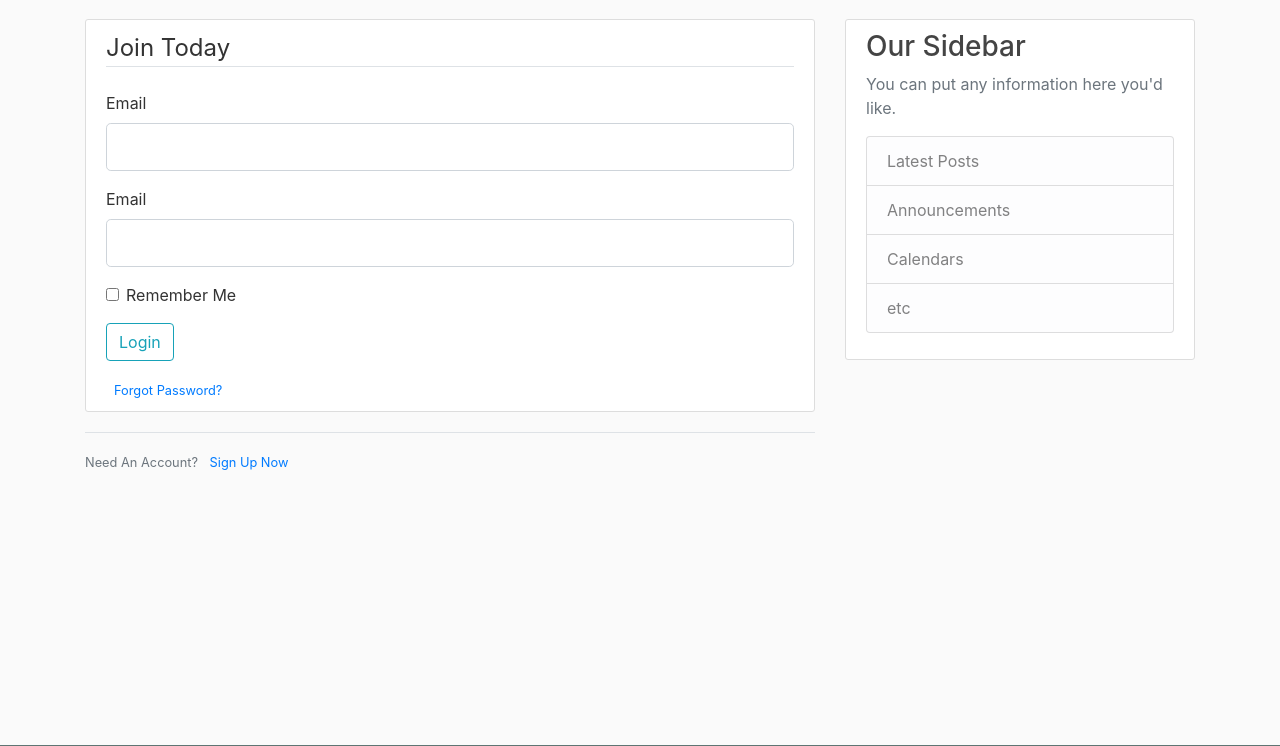
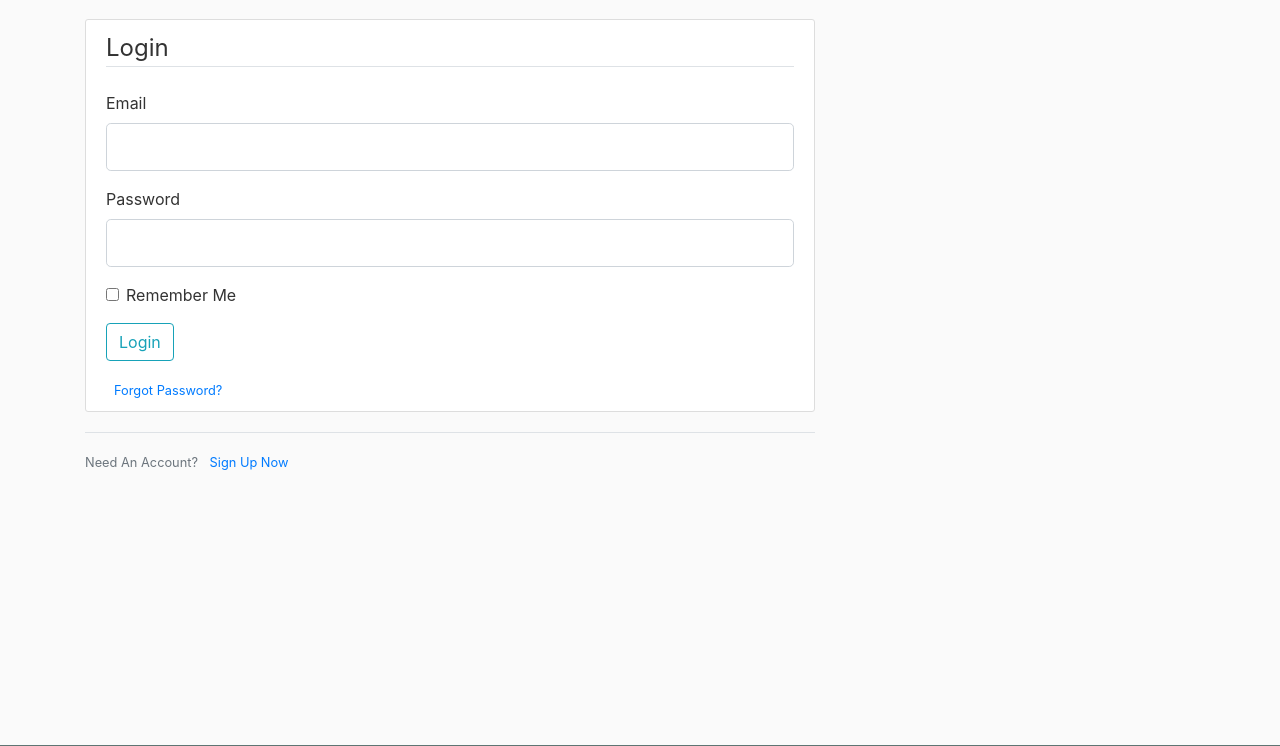
Before and after one commit to D-Bits/Flask-Blog, a Flask app: page /login in a window 1280 px wide. Shown: the part 61-807 px from the top of the page. Run offline with Flask 2, Linux system fonts and the light colour scheme; some libraries are stand-ins or nearby versions.

Commit message:
Implemented user auth.

```diff
--- a/blog/__init__.py
+++ b/blog/__init__.py
@@ -1,5 +1,7 @@
 from flask import Flask
 from flask_sqlalchemy import SQLAlchemy
+from flask_bcrypt import Bcrypt
+from flask_login import LoginManager
 from os import getenv
 from dotenv import load_dotenv
 
@@ -14,6 +16,10 @@ app.config['SECRET_KEY'] = getenv("SECRET_KEY")
 # Set SQL Alchemy config
 app.config["SQLALCHEMY_DATABASE_URI"] = 'sqlite:///site.db'
 db = SQLAlchemy(app)
+# Initialize Bcrypt for user auth
+bcrypt = Bcrypt(app)
+# Initialize login manager
+login_manager = LoginManager(app)
 
 # Load environment type from environment var
 ENV = getenv("ENV")
--- a/blog/forms.py
+++ b/blog/forms.py
@@ -1,6 +1,7 @@
 from flask_wtf import FlaskForm
 from wtforms import StringField, PasswordField, SubmitField, BooleanField
-from wtforms.validators import DataRequired, Length, Email, EqualTo
+from wtforms.validators import DataRequired, Length, Email, EqualTo, ValidationError
+from blog.models import User
 
 
 # For registering new users
@@ -12,6 +13,24 @@ class RegistrationForm(FlaskForm):
     confirm_password = PasswordField('Confirm Password', validators=[DataRequired(), EqualTo('password')])
     submit = SubmitField('Sign Up')
 
+    # Make sure username is unique
+    def validate_username(self, username):
+
+        user = User.query.filter_by(username.data).first()
+
+        if user:
+
+            raise ValidationError('That username is already taken. Please choose a different one.')
+
+    # Make sure email is unique
+    def validate_email(self, email):
+
+        email = User.query.filter_by(email.data).first()
+
+        if email:
+
+            raise ValidationError('That email is already taken. Please choose a different one.')
+
 
 # For logging in existing users
 class LoginForm(FlaskForm):
--- a/blog/routes.py
+++ b/blog/routes.py
@@ -1,6 +1,8 @@
 from flask import render_template, redirect, url_for, flash
+from flask_login import login_user
 from blog.forms import RegistrationForm, LoginForm
-from blog import app
+from blog import app, bcrypt, db
+from blog.models import User
 
 
 posts = [
@@ -40,9 +42,16 @@ def register():
 
     if form.validate_on_submit():
 
+        # Hash AND salt the user's password w/ Bcrypt
+        hashed_pass = bcrypt.generate_password_hash(form.password.data).decode('utf-8')
+        user = User(username=form.username.data, email=form.email.data, password=hashed_pass)
+        # Add the new user to the db, and commit the transaction
+        db.session.add(user)
+        db.session.commit()
+
         flash(f"Account created for {form.username.data}!", 'success')
 
-        return redirect(url_for('index'))
+        return redirect(url_for('login'))
 
     return render_template('register.html', form=form, title="Register")
 
@@ -55,11 +64,10 @@ def login():
 
     if form.validate_on_submit():
 
-        if form.email.data == "admin@blog.com" and form.password.data == "password":
-
-            flash("You have been logged in.", "success")
+        user = User.query.filter_by(email=form.email.data).first()
+        if user and bcrypt.check_password_hash(user.password, form.password.data):
+            login_user(user, remember=form.remember.data)
             return redirect(url_for('index'))
-
         else:
             flash("Login failed. Please check username and/or password.", "danger")
 
--- a/blog/templates/layout.html
+++ b/blog/templates/layout.html
@@ -42,6 +42,7 @@
 
     <main role="main" class="container">
       <div class="row">
+
         <div class="col-md-8">
           <!--Display flash messages-->
           {% with messages = get_flashed_messages(with_categories=true) %}
@@ -55,9 +56,12 @@
           {% endwith %}
 
           {% block content %}
+
           {% endblock %}
+
         </div>
-        <div class="col-md-4">
+
+       <!--  <div class="col-md-4">
           <div class="content-section">
             <h3>Our Sidebar</h3>
             <p class='text-muted'>You can put any information here you'd like.
@@ -69,7 +73,8 @@
               </ul>
             </p>
           </div>
-        </div>
+        </div> -->
+
       </div>
     </main>
 
--- a/blog/templates/login.html
+++ b/blog/templates/login.html
@@ -8,7 +8,7 @@
             <!--Add CSRF token-->
             {{ form.hidden_tag() }}
             <fieldset class="form-group">
-                <legend class="border-bottom mb-4">Join Today</legend>
+                <legend class="border-bottom mb-4">Login</legend>
 
                 <div class="form-group">
                     {{ form.email.label(class="form-control-label") }}
@@ -26,7 +26,7 @@
                 </div>
 
                 <div class="form-group">
-                    {{ form.email.label(class="form-control-label") }}
+                    {{ form.password.label(class="form-control-label") }}
                     {% if form.password.errors %}
                         {{ form.password(class="form-control form-control-lg is-invalid") }}
                         <div class="invalid-feedback">
--- a/blog/templates/register.html
+++ b/blog/templates/register.html
@@ -41,7 +41,7 @@
                 </div>
 
                 <div class="form-group">
-                    {{ form.email.label(class="form-control-label") }}
+                    {{ form.password.label(class="form-control-label") }}
                     {% if form.password.errors %}
                         {{ form.password(class="form-control form-control-lg is-invalid") }}
                         <div class="invalid-feedback">
```
Also changed, not shown: blog/models.py (+11 -2 lines).
